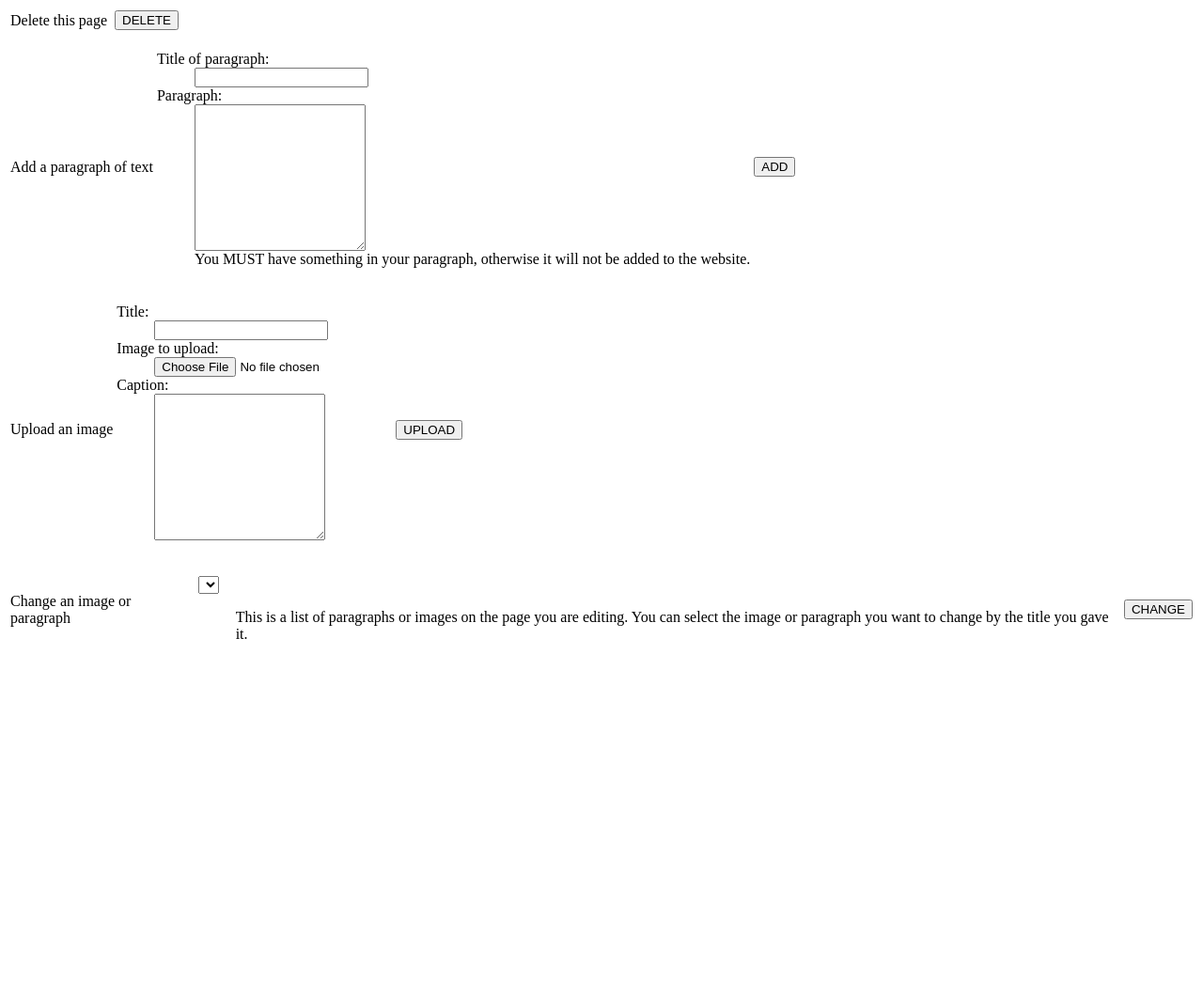
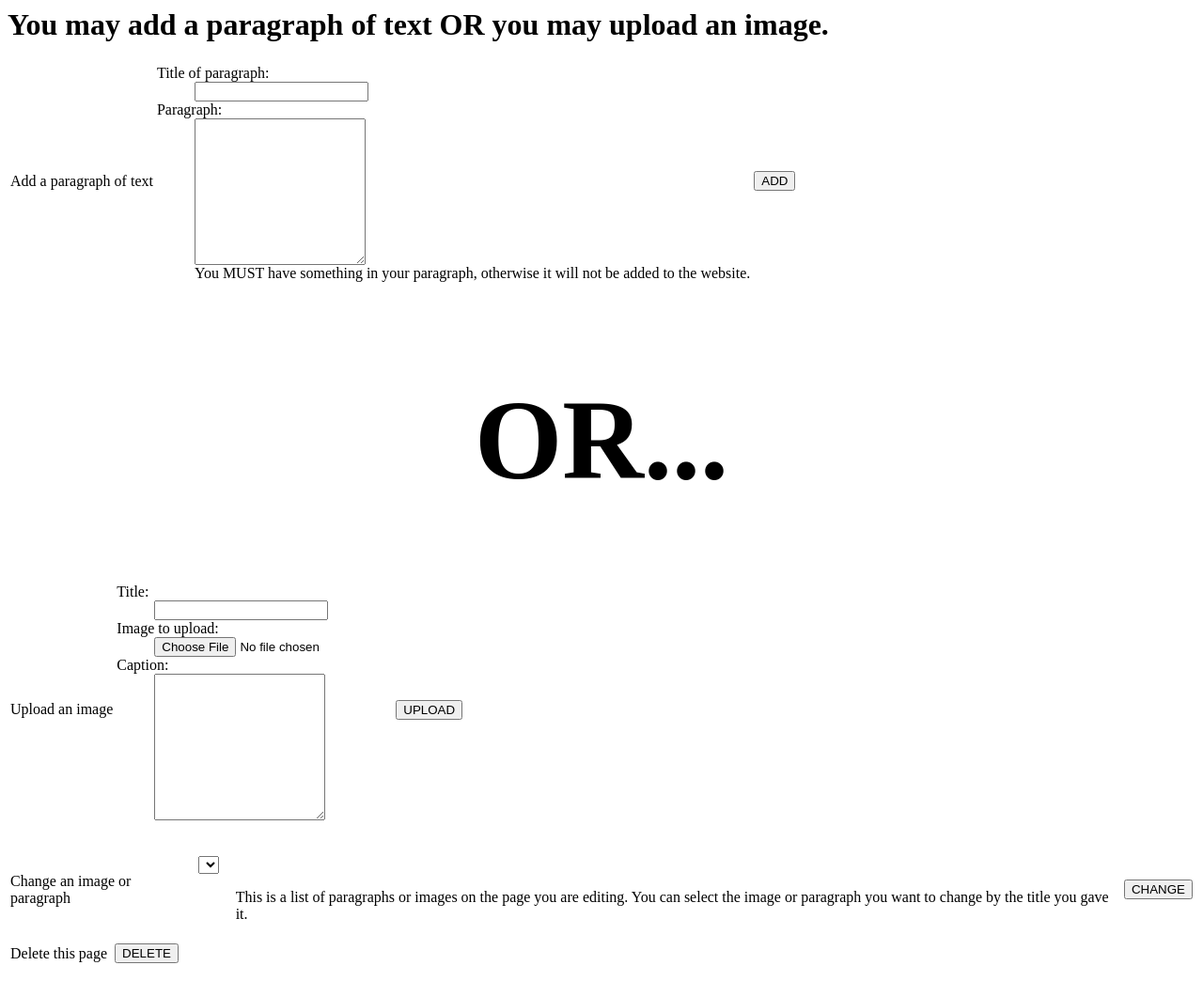
Before and after one commit to apotl/dillys-place, a Flask app: template templates/edit_specific.html in a window 1280 px wide. Shown: the whole page at 94% size. Before the commit the page ends 680 px from the top, so only its background shows below. Run offline with Flask 2, Linux system fonts and the light colour scheme; the template is opened without the code that fills it: values that come from a table or form of the project are taken from there, others are empty; parts of the project's set-up code (start-up, migrations or seed data) failed here and were passed over.

Commit message:
minor edit page changes

```diff
--- a/templates/edit_specific.html
+++ b/templates/edit_specific.html
@@ -1,8 +1,4 @@
-<form method=post action="/edit/delete/{{ page_name }}/">
-	<table class="table"><tr><td><p>Delete this page</p></td><td><dl>
-	</dl></td>
-	<td><input class="btn btn-primary" type=submit value="DELETE"></td></tr></table>
-</form>
+<h1>You may add a paragraph of text OR you may upload an image.</h1>
 <form method=post action="/edit/add/{{ page_name }}/">
 	<table class="table"><tr><td><p>Add a paragraph of text</p></td><td><dl>
 		<dt>Title of paragraph:</dt><dd>{{ ele_add.to_add_title( class_ = "form-control") }}</dd>
@@ -10,6 +6,7 @@
 	</dl></td>
 	<td><input class="btn btn-primary" type=submit value="ADD"></td></tr></table>
 </form>
+<h1 style="text-align: center; font-size: 120px;">OR...</h1>
 <form method=post action="/edit/add/{{ page_name }}/" enctype=multipart/form-data>
 	<table class="table"><tr><td><p>Upload an image</p></td><td><dl>
 		<dt>Title:</dt><dd>{{ ele_add_image.to_add_title( class_ = "form-control") }}</dd>
@@ -24,3 +21,8 @@
 	</dl><dd>This is a list of paragraphs or images on the page you are editing.  You can select the image or paragraph you want to change by the title you gave it.</td>
 	<td><input class="btn btn-primary" type=submit value="CHANGE"></td></tr></table>
 </form>
+<form method=post action="/edit/delete/{{ page_name }}/">
+	<table class="table"><tr><td><p>Delete this page</p></td><td><dl>
+	</dl></td>
+	<td><input class="btn btn-danger" type=submit value="DELETE"></td></tr></table>
+</form>
--- a/templates/edit_specific_element.html
+++ b/templates/edit_specific_element.html
@@ -1,7 +1,7 @@
 <form method=post action="/edit/{{ page_name }}/id/remove/{{ ele_id }}/">
 	<table class="table"><tr><td><p>Delete this paragraph of text</p></td><td><dl>
 	</dl></td>
-	<td><input class="btn btn-primary" type=submit value="DELETE"></td></tr></table>
+	<td><input class="btn btn-danger" type=submit value="DELETE"></td></tr></table>
 </form>
 <form method=post action="/edit/{{ page_name }}/id/change/{{ ele_id }}/">
 	<table class="table"><tr><td><p>Change this paragraph of text</p></td><td><dl>
--- a/templates/edit_specific_element_blogpost.html
+++ b/templates/edit_specific_element_blogpost.html
@@ -1,7 +1,7 @@
 <form method=post action="/edit/{{ page_name }}/id/remove/{{ ele_id }}/">
 	<table class="table"><tr><td><p>Delete this blogpost</p></td><td><dl>
 	</dl></td>
-	<td><input class="btn btn-primary" type=submit value="DELETE"></td></tr></table>
+	<td><input class="btn btn-danger" type=submit value="DELETE"></td></tr></table>
 </form>
 <form method=post action="/edit/{{ page_name }}/id/change/{{ ele_id }}/">
 	<table class="table"><tr><td><p>Change the blog</p></td><td><dl>
--- a/templates/edit_specific_element_event.html
+++ b/templates/edit_specific_element_event.html
@@ -1,7 +1,7 @@
 <form method=post action="/edit/{{ page_name }}/id/remove/{{ ele_id }}/">
 	<table class="table"><tr><td><p>Delete this event</p></td><td><dl>
 	</dl></td>
-	<td><input class="btn btn-primary" type=submit value="DELETE"></td></tr></table>
+	<td><input class="btn btn-danger" type=submit value="DELETE"></td></tr></table>
 </form>
 <form method=post action="/edit/{{ page_name }}/id/change/{{ ele_id }}/" enctype=multipart/form-data>
 	<table class="table"><tr><td><p>Change the event information</p></td><td><dl>
--- a/templates/edit_specific_element_image.html
+++ b/templates/edit_specific_element_image.html
@@ -1,7 +1,7 @@
 <form method=post action="/edit/{{ page_name }}/id/remove/{{ ele_id }}/">
 	<table class="table"><tr><td><p>Delete this image</p></td><td><dl>
 	</dl></td>
-	<td><input class="btn btn-primary" type=submit value="DELETE"></td></tr></table>
+	<td><input class="btn btn-danger" type=submit value="DELETE"></td></tr></table>
 </form>
 <form method=post action="/edit/{{ page_name }}/id/change/{{ ele_id }}/" enctype=multipart/form-data>
 	<table class="table"><tr><td><p>Change the image title</p></td><td><dl>
--- a/templates/edit_specific_indexpage.html
+++ b/templates/edit_specific_indexpage.html
@@ -1,3 +1,4 @@
+<h1>You may add a paragraph of text OR you may upload an image.</h1>
 <form method=post action="/edit/add/{{ page_name }}/">
 	<table class="table"><tr><td><p>Add a paragraph of text</p></td><td><dl>
 		<dt>Title of paragraph:</dt><dd>{{ ele_add.to_add_title( class_ = "form-control") }}</dd>
@@ -5,6 +6,7 @@
 	</dl></td>
 	<td><input class="btn btn-primary" type=submit value="ADD"></td></tr></table>
 </form>
+<h1 style="text-align: center; font-size: 120px;">OR...</h1>
 <form method=post action="/edit/add/{{ page_name }}/" enctype=multipart/form-data>
 	<table class="table"><tr><td><p>Upload an image</p></td><td><dl>
 		<dt>Title:</dt><dd>{{ ele_add_image.to_add_title( class_ = "form-control") }}</dd>
```
Also changed, not shown: lib/Render.py (+4 -4 lines).
